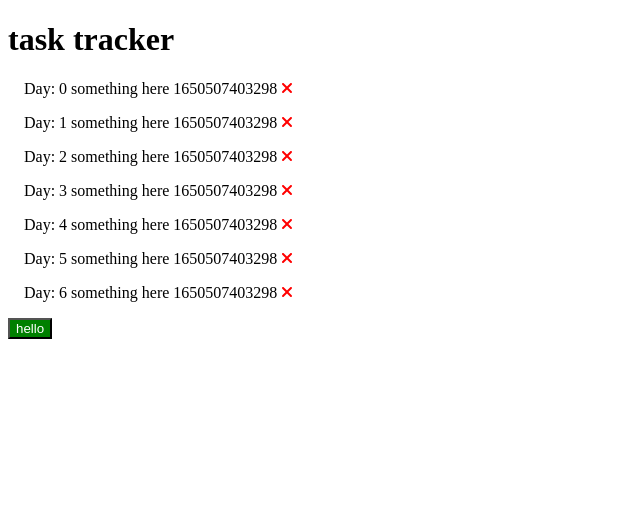
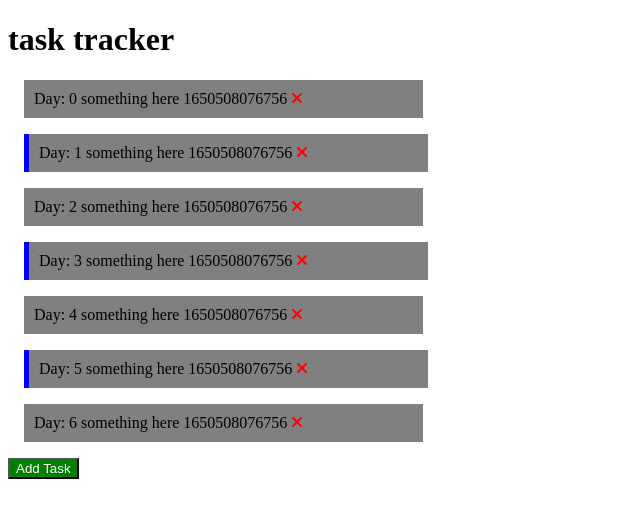
Before and after one commit to Dj-Viking/hello-ng, an Angular app: page / in a window 1280 px wide. Shown: the top 518 px of the page, without its empty margins (0-640 px from the left). Built offline with nearby package versions, Linux system fonts and the light colour scheme; data requests are answered from the project's data file.

Commit message:
stopping for now, trying to get the toggle reminder working

```diff
--- a/db.json
+++ b/db.json
@@ -2,45 +2,45 @@
   "tasks": [
     {
       "id": 0,
-      "text": "something here 1650507403298",
+      "text": "something here 1650508076756",
       "day": "0",
-      "reminder": true
+      "reminder": false
     },
     {
       "id": 1,
-      "text": "something here 1650507403298",
+      "text": "something here 1650508076756",
       "day": "1",
       "reminder": true
     },
     {
       "id": 2,
-      "text": "something here 1650507403298",
+      "text": "something here 1650508076756",
       "day": "2",
-      "reminder": true
+      "reminder": false
     },
     {
       "id": 3,
-      "text": "something here 1650507403298",
+      "text": "something here 1650508076756",
       "day": "3",
       "reminder": true
     },
     {
       "id": 4,
-      "text": "something here 1650507403298",
+      "text": "something here 1650508076756",
       "day": "4",
-      "reminder": true
+      "reminder": false
     },
     {
       "id": 5,
-      "text": "something here 1650507403298",
+      "text": "something here 1650508076756",
       "day": "5",
       "reminder": true
     },
     {
       "id": 6,
-      "text": "something here 1650507403298",
+      "text": "something here 1650508076756",
       "day": "6",
-      "reminder": true
+      "reminder": false
     }
   ]
 }
--- a/seed.mjs
+++ b/seed.mjs
@@ -9,7 +9,7 @@ for (let i = 0; i < 7; i++) {
     id: i,
     text: `something here ${Date.now()}`,
     day: i.toString(),
-    reminder: true
+    reminder: i % 2 === 0 ? false : true
   });
 }
 db.tasks = tasks;
@@ -17,6 +17,6 @@ console.log("db now", db);
 
 fs.writeFile("./db.json", JSON.stringify(db, null, 2), {}, (err) => {
   if (err) throw err;
-  console.log(`\x1b[32m successfully seeded ${tasks.length} tasks into db.json! \x1b[00m`)
+  console.log(`\x1b[32m successfully seeded ${tasks.length} tasks into db.json! \x1b[00m`);
   process.exit(0);
 });
--- a/src/app/components/task-item/task-item.component.html
+++ b/src/app/components/task-item/task-item.component.html
@@ -1,6 +1,11 @@
-<div [ngStyle]="{ 'margin': '1em' }">
+<div
+  class="task"
+  [ngClass]="{ 'task-reminder': task.reminder }"
+  [ngStyle]="{ 'margin': '1em' }"
+  (dblclick)="onToggle(task)"
+>
   <span>Day: {{ task.day }}</span>
-  <span>
+  <span class="task-text">
     {{ task.text }}
     <fa-icon
       (click)="onDelete(task)"
--- a/src/app/components/task-item/task-item.component.scss
+++ b/src/app/components/task-item/task-item.component.scss
@@ -0,0 +1,13 @@
+.task {
+  background-color: grey;
+  padding: 10px;
+  width: 30%;
+}
+
+.task-reminder {
+  border-left: blue solid 5px;
+}
+
+.task-text {
+  margin-right: 10px;
+}
--- a/src/app/components/task-item/task-item.component.ts
+++ b/src/app/components/task-item/task-item.component.ts
@@ -9,6 +9,7 @@ import { faTimes } from '@fortawesome/free-solid-svg-icons';
 export class TaskItemComponent implements OnInit {
     @Input() task!: Task
     @Output() onDeleteTask: EventEmitter<Task> = new EventEmitter();
+    @Output() onToggleReminder: EventEmitter<Task> = new EventEmitter();
     faTimes = faTimes;
     constructor() { }
 
@@ -19,4 +20,8 @@ export class TaskItemComponent implements OnInit {
         this.onDeleteTask.emit(task);
     }
 
+    onToggle(task: Task): void {
+        this.onToggleReminder.emit(task);
+    }
+
 }
--- a/src/app/components/tasks/tasks.component.html
+++ b/src/app/components/tasks/tasks.component.html
@@ -2,5 +2,6 @@
   *ngFor="let _task of tasks"
   [task]="_task"
   (onDeleteTask)="deleteTask(_task)"
+  (onToggleReminder)="toggleReminder(_task)"
 >
 </app-task-item>
--- a/src/app/components/tasks/tasks.component.ts
+++ b/src/app/components/tasks/tasks.component.ts
@@ -21,6 +21,10 @@ export class TasksComponent implements OnInit {
             .subscribe((tasks) => this.tasks = tasks);
     }
 
+    // emitted the delete event from the inner component within the tasks component
+    // to then change the UI based on when the event is emitted and then
+    // subscribe to the service delete task method for when the subscription
+    // exposes the result to the parent component
     deleteTask(task: Task): void {
         this.taskService
             .deleteTask(task)
@@ -29,4 +33,8 @@ export class TasksComponent implements OnInit {
             });
     }
 
+    onToggle(task: Task): void {
+        this.onToggleReminder.emit(task);
+    }
+
 }
--- a/src/app/header/header.component.html
+++ b/src/app/header/header.component.html
@@ -3,7 +3,7 @@
   <app-tasks></app-tasks>
   <app-button
     color="green"
-    text="hello"
+    text="Add Task"
   >
   </app-button>
 </header>
--- a/src/app/services/task.service.ts
+++ b/src/app/services/task.service.ts
@@ -24,4 +24,9 @@ export class TaskService {
         const delete_url = `${this.apiUrl}/${task.id}`;
         return this.http.delete<Task>(delete_url);
     }
+
+    toggleReminder(task: Task): Observable<Task> {
+        task.reminder = !task.reminder;
+        const toggle_url = `${this.apiUrl}${task.id}`
+    }
 }
```
